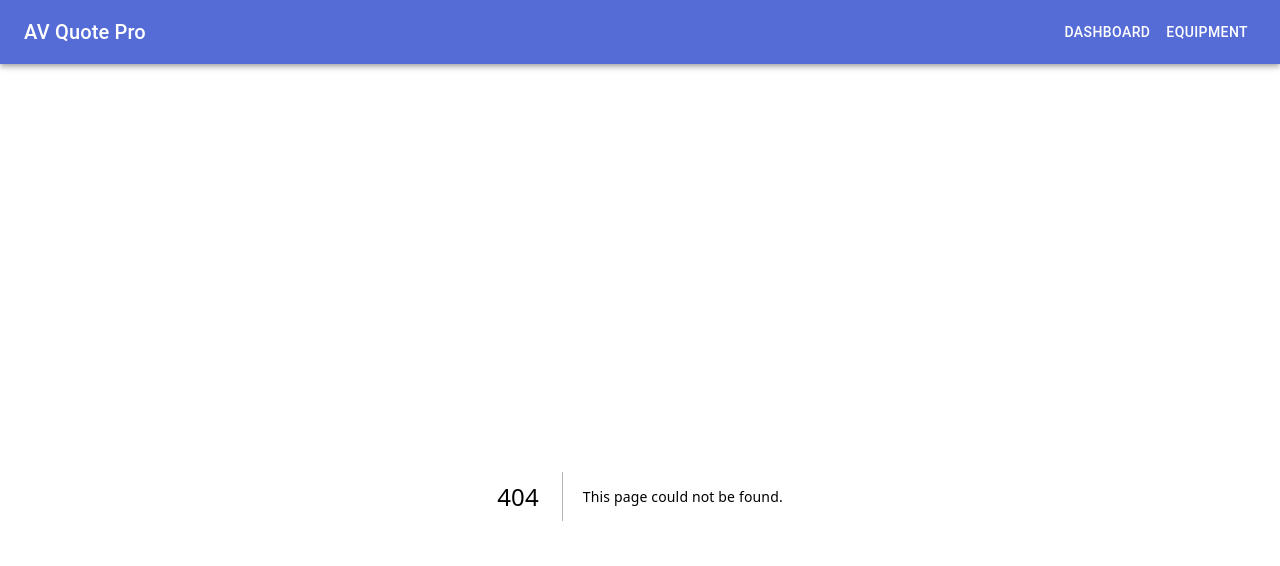
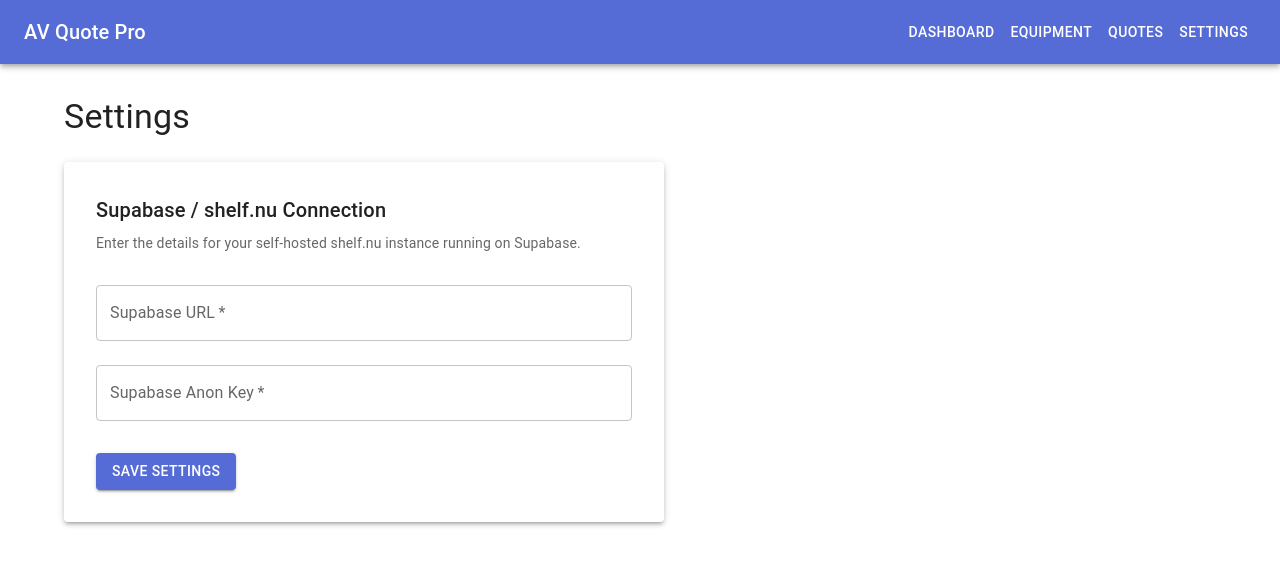
Before and after one commit to zapaincoffee/AV-quote-pro, a Next.js app: page /settings in a window 1280 px wide. Before the commit this address had no page. Shown: the top 566 px of the page. Built offline with nearby package versions, Linux system fonts and the light colour scheme.

Commit message:
feat: Add Settings and Quotes pages

```diff
--- a/src/app/layout.tsx
+++ b/src/app/layout.tsx
@@ -33,6 +33,12 @@ export default function RootLayout({
               <Button color="inherit" component={Link} href="/equipment">
                 Equipment
               </Button>
+              <Button color="inherit" component={Link} href="/quotes">
+                Quotes
+              </Button>
+              <Button color="inherit" component={Link} href="/settings">
+                Settings
+              </Button>
             </Toolbar>
           </AppBar>
           <Container maxWidth="lg" sx={{ mt: 4, mb: 4 }}>
--- /dev/null
+++ b/src/app/quotes/new/page.tsx
@@ -0,0 +1,25 @@
+'use client';
+
+import Box from '@mui/material/Box';
+import Typography from '@mui/material/Typography';
+import IconButton from '@mui/material/IconButton';
+import ArrowBackIcon from '@mui/icons-material/ArrowBack';
+import { useRouter } from 'next/navigation';
+
+export default function NewQuotePage() {
+  const router = useRouter();
+
+  return (
+    <Box sx={{ my: 4 }}>
+      <IconButton onClick={() => router.back()} sx={{ mb: 2 }}>
+        <ArrowBackIcon />
+      </IconButton>
+      <Typography variant="h4" component="h1" gutterBottom>
+        Create New Quote
+      </Typography>
+      <Typography variant="body1">
+        (Quote creation form will be here.)
+      </Typography>
+    </Box>
+  );
+}
--- /dev/null
+++ b/src/app/quotes/page.tsx
@@ -0,0 +1,28 @@
+import Box from '@mui/material/Box';
+import Typography from '@mui/material/Typography';
+import Button from '@mui/material/Button';
+import Link from 'next/link';
+
+export default function QuotesPage() {
+  return (
+    <Box sx={{ my: 4 }}>
+      <Typography variant="h4" component="h1" gutterBottom>
+        Quote Management
+      </Typography>
+      <Button
+        variant="contained"
+        color="primary"
+        component={Link}
+        href="/quotes/new"
+      >
+        Create New Quote
+      </Button>
+      <Box sx={{ mt: 4 }}>
+        <Typography variant="h6">Your Quotes:</Typography>
+        <Typography variant="body2" color="text.secondary">
+          (No quotes created yet. List will appear here.)
+        </Typography>
+      </Box>
+    </Box>
+  );
+}
--- /dev/null
+++ b/src/app/settings/page.tsx
@@ -0,0 +1,62 @@
+'use client';
+
+import { useState } from 'react';
+import Box from '@mui/material/Box';
+import Typography from '@mui/material/Typography';
+import TextField from '@mui/material/TextField';
+import Button from '@mui/material/Button';
+import Paper from '@mui/material/Paper';
+
+export default function SettingsPage() {
+  const [supabaseUrl, setSupabaseUrl] = useState('');
+  const [supabaseAnonKey, setSupabaseAnonKey] = useState('');
+
+  const handleSave = () => {
+    // For now, just log the values. In the future, this will save to localStorage
+    // or a configuration file and trigger the data source switch.
+    console.log({ supabaseUrl, supabaseAnonKey });
+    alert('Settings saved (logged to console for now)!');
+  };
+
+  return (
+    <Box sx={{ my: 4 }}>
+      <Typography variant="h4" component="h1" gutterBottom>
+        Settings
+      </Typography>
+      <Paper elevation={3} sx={{ p: 4, mt: 3, maxWidth: '600px' }}>
+        <Typography variant="h6" gutterBottom>
+          Supabase / shelf.nu Connection
+        </Typography>
+        <Typography variant="body2" color="text.secondary" sx={{ mb: 2 }}>
+          Enter the details for your self-hosted shelf.nu instance running on Supabase.
+        </Typography>
+        <TextField
+          fullWidth
+          label="Supabase URL"
+          value={supabaseUrl}
+          onChange={(e) => setSupabaseUrl(e.target.value)}
+          margin="normal"
+          placeholder="https://<your-project-ref>.supabase.co"
+          required
+        />
+        <TextField
+          fullWidth
+          label="Supabase Anon Key"
+          value={supabaseAnonKey}
+          onChange={(e) => setSupabaseAnonKey(e.target.value)}
+          margin="normal"
+          type="password" // Hide the key by default
+          required
+        />
+        <Button
+          onClick={handleSave}
+          variant="contained"
+          color="primary"
+          sx={{ mt: 3 }}
+        >
+          Save Settings
+        </Button>
+      </Paper>
+    </Box>
+  );
+}
```
